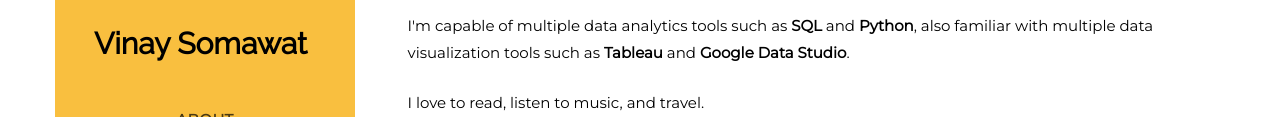
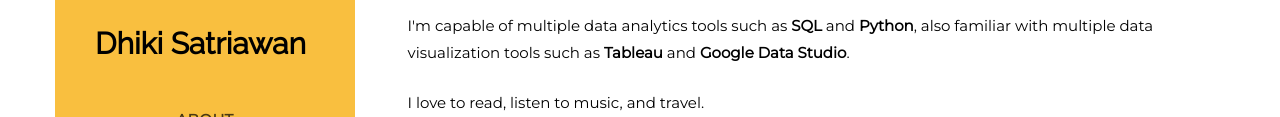
Before and after one commit to sdhiki/sdhiki.github.io, a plain HTML site: page index.html in a window 1280 px wide. Shown: the part 198-315 px from the top of the page. Drawn offline with Linux system fonts and the light colour scheme; a web font is replaced by a local one.

Commit message:
Update index.html

```diff
--- a/index.html
+++ b/index.html
@@ -51,8 +51,7 @@
                   <div class="author-img">
                      <img src="images/logo.png">
                   </div>
-                  <h1 id="colorlib-logo"><a href="./index.html">Vinay
-                        Somawat</a>
+                  <h1 id="colorlib-logo"><a href="./index.html">Dhiki Satriawan</a>
                   </h1>
                </div>
                <nav id="colorlib-main-menu" role="navigation" class="navbar"
```
